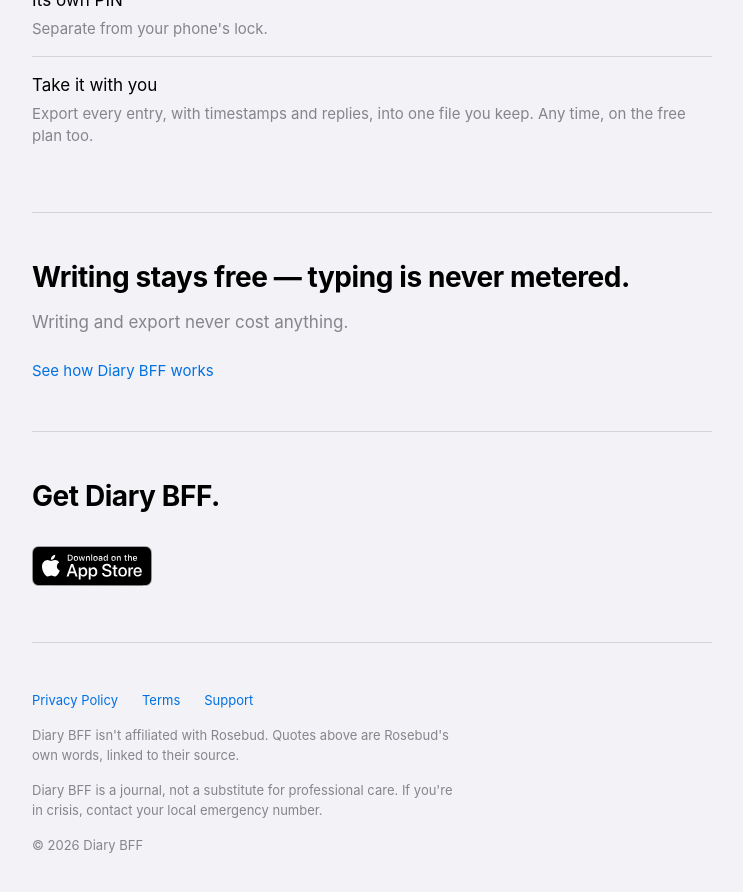
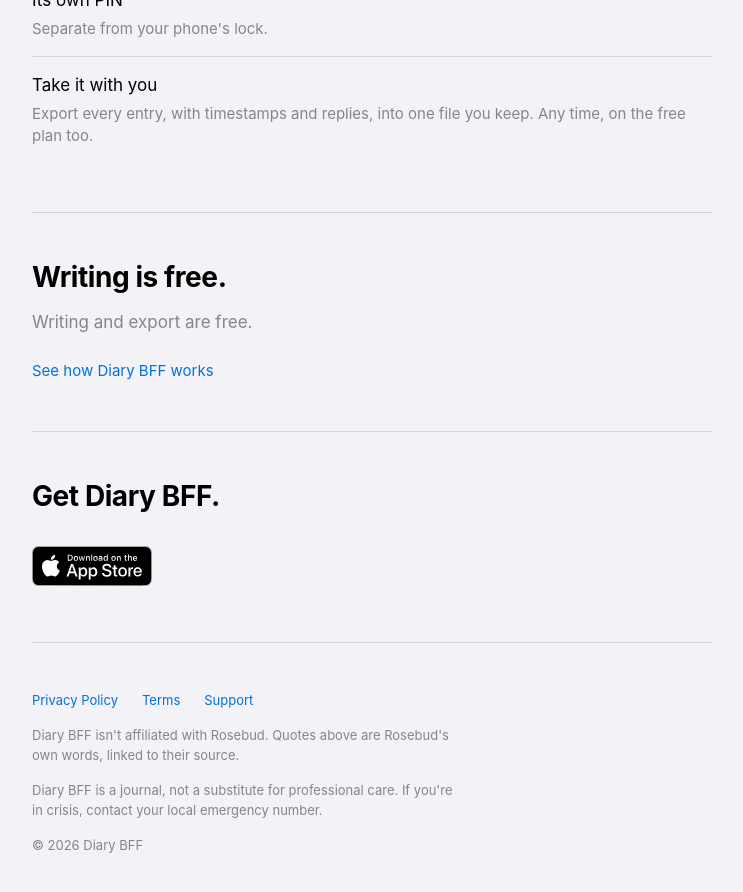
Before and after one commit to danielchen720-ui/twilight-diary-legal, a Jekyll site: the page rosebud/index.html, which Jekyll copies as it is, in a window 1280 px wide and 900 px high, scrolled down 1719 px. Shown: the top 892 px of the window, without its empty margins (268-1011 px from the left). Built offline with Jekyll 4.4.1, drawn with Linux system fonts in a browser that asks for light colours.

Commit message:
市场部 10-17 #1387：对外不说 forever —— rosebud 底句 Writing is free.，never metered / never cost anything 去掉
Co-Authored-By: Claude Opus 5.5 <noreply@anthropic.com>

```diff
--- a/rosebud/index.html
+++ b/rosebud/index.html
@@ -125,8 +125,8 @@
     </section>
 
     <section>
-      <h2>Writing stays free — typing is never metered.</h2>
-      <p>Writing and export never cost anything.</p>
+      <h2>Writing is free.</h2>
+      <p>Writing and export are free.</p>
       <a class="back" href="/">See how Diary BFF works</a>
     </section>
     <section>
```
